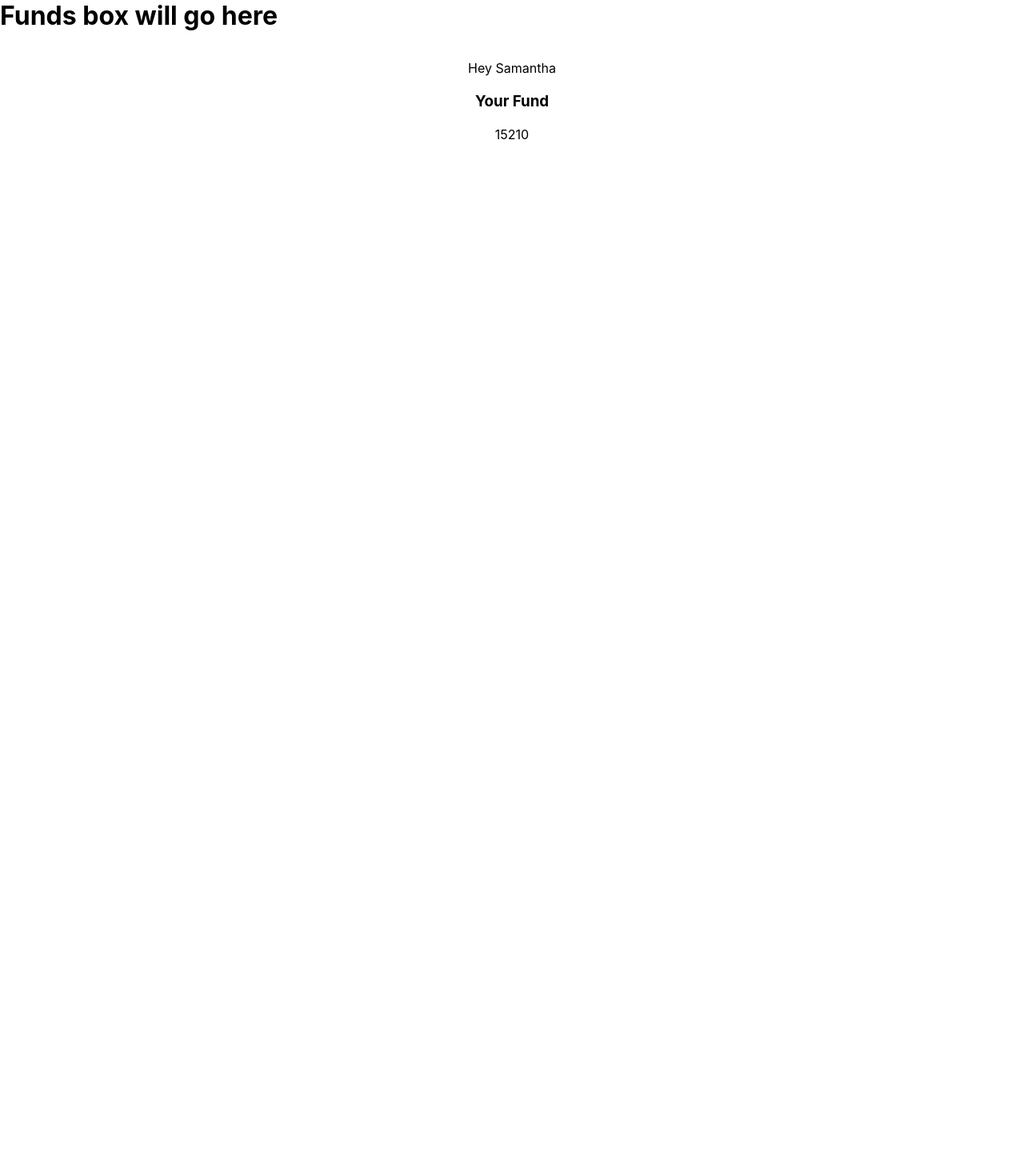
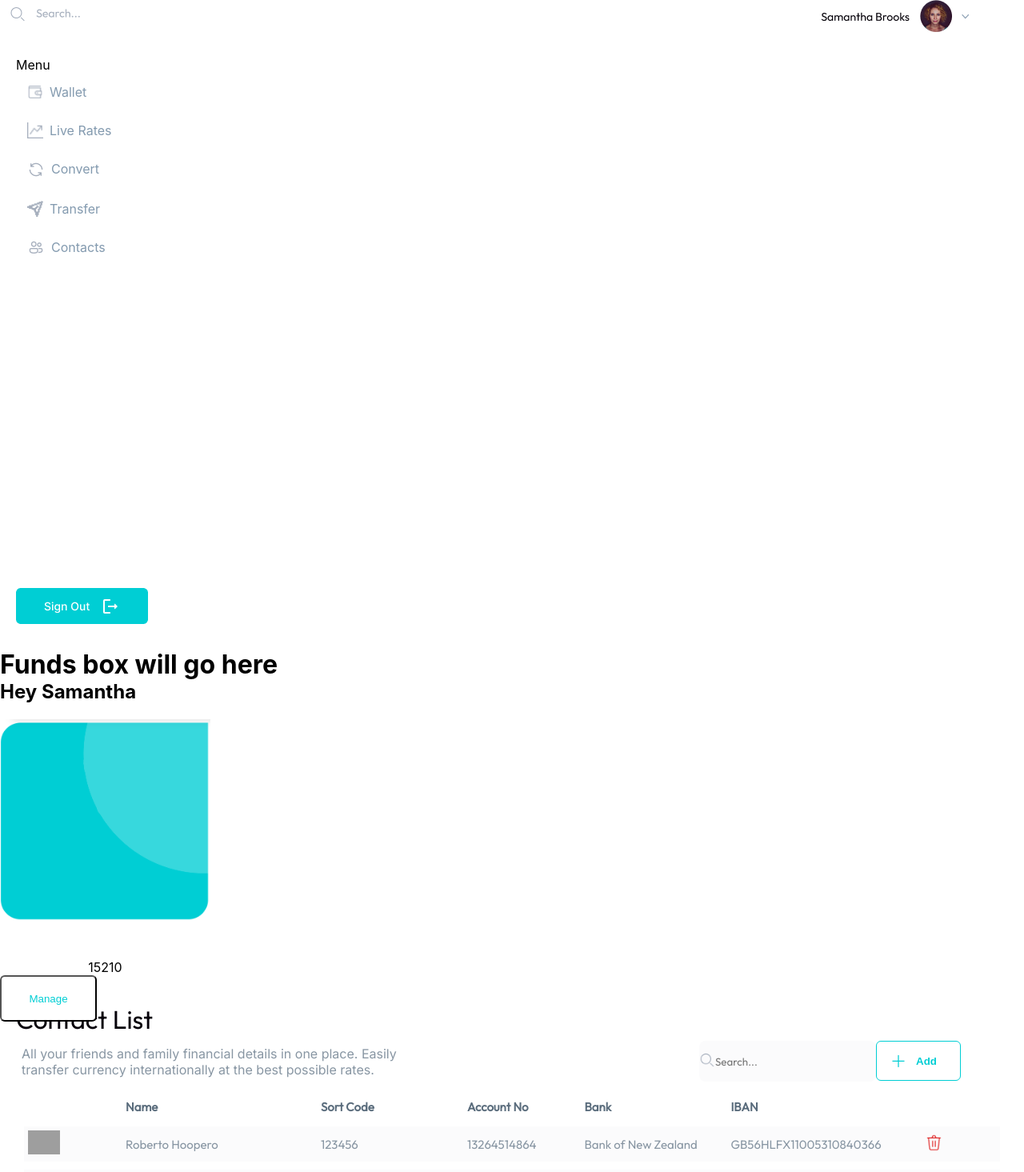
Before and after one commit to nology-tech/synergy, a React (Create React App) app: page /wallet in a window 1280 px wide. Shown: the top 1465 px of the page at 80% size. Before the commit the page ends 800 px from the top, so only its background shows below. Built offline with nearby package versions, Linux system fonts and the light colour scheme; grey boxes are pictures that could not be loaded.

Commit message:
style changes and etc

```diff
--- a/src/components/FundsBox/FundsBox.jsx
+++ b/src/components/FundsBox/FundsBox.jsx
@@ -1,15 +1,24 @@
 import React from "react";
 import "./FundsBox.scss";
+import BlueSquare from "../../assets/images/wallet_bluesquare.png"
+
 
 const FundsBox = (props) => {
   const { fundsAmount, forConverter, name } = props;
+
   return (
     <>
-      <div className="fundsbox__firstName">{"Hey " + name}</div>
+    <h2 className="Greeting__firstName">{"Hey " + name}</h2>
       <div className="fundsBox">
-        <h3>Your Fund</h3>
+        <div className="fundsBox__content">
+          <img className="fundsBox_square" src={BlueSquare} alt="BlueSquareBox"/>
+            <h3 className="fundsBox__content__title">Your Fund</h3>
+            <div className="fundsBox__content__amount">{fundsAmount}</div>
+            <button className="fundsBox__content__manage"> Manage </button>
+        </div>
+
       </div>
-      <div className="fundsBox__amount">{fundsAmount}</div>
+
     </>
   );
 };
--- a/src/components/FundsBox/FundsBox.scss
+++ b/src/components/FundsBox/FundsBox.scss
@@ -2,16 +2,53 @@
 
 .fundsBox{
     display: flex;
-    justify-content: center;
+    align-items: flex-start;
     margin-top: 20px;
+    // background-image: url("../../assets/images/wallet_bluesquare.png");
+    // background-repeat:no-repeat;
+
+    img {
+        height: 252px;
+        width: 263px;
+        left: 0px;
+        top: 0px;
+    }
+    &__content{
+
+            &__title {
+                display: flex;
+                justify-content: left;
+                color: $color-white;
+                font-style: normal;
+                font-weight: 500;
+                line-height: 24px;
+            }
+            &__amount{
+                display: flex;
+                justify-content: center;
+                margin-top: 20px;
+            }
+            &__manage{
+                height: 58px;
+                width: 121px;
+                background-color: $color-white;
+                border-radius: 6px;
+                position: absolute;
+                flex-direction: row;
+                color: $color-middle-blue;
+            }
+    }
 }
-.fundsbox__firstName{
+
+.fundsBox__firstName{
     display: flex;
     justify-content: center;
     margin-top: 36px;
 }
-.fundsBox__amount{
-    display: flex;
-    justify-content: center;
-    margin-top: 20px;
-}
+
+
+
+
+// .fundsBox__square{
+//     position: absolute;
+// }
--- a/src/containers/Wallet/Wallet.jsx
+++ b/src/containers/Wallet/Wallet.jsx
@@ -1,18 +1,28 @@
-import React from 'react'
-import FundsBox from '../../components/FundsBox/FundsBox'
-import userInfo from '../../data/userInfo.js'
+import React from 'react';
+import FundsBox from '../../components/FundsBox/FundsBox';
+import userInfo from '../../data/userInfo.js';
+import NavMenu from '../../components/NavMenu/NavMenu';
+import ContactContainer from '../ContactContainer/ContactContainer';
+import NavBar from "../../assets/images/navbar.png";
 
 const Wallet = () => {
   return (
-    <div>
-        <h1>Funds box will go here</h1>
-        {/* {console.log(userInfo[0].accountBalance)}; */}
+    <div className='walletPage'>
+      <div className='walletPage__placeHolder'>
+          <div className="walletPage__placeHolder__Navbar"> <img src={NavBar} alt="NavBar" /> </div>
+          <div className="walletPage__placeHolder__NavMenu"> <NavMenu /> </div>
+      </div>
+      <div className='walletPage__details'>
+          <h1 className='walletPage__details__title'>Funds box will go here</h1>
+          {/* {console.log(userInfo[0].accountBalance)}; */}
+          <FundsBox
+          name = {userInfo[0].firstName}
+          fundsAmount = {userInfo[0].accountBalance} />
 
-        <FundsBox
-        name = {userInfo[0].firstName}
-        fundsAmount = {userInfo[0].accountBalance} />
+          <div className='walletPage__details__contacts'> <ContactContainer /> </div>
+      </div>
+    </div>
 
-    </div>
   )
 }
 
--- a/src/containers/Wallet/Wallet.scss
+++ b/src/containers/Wallet/Wallet.scss
@@ -0,0 +1,26 @@
+.walletPage{
+    text-align: center;
+    display: flex;
+    flex-direction: column;
+    justify-content: left;
+    margin: 20px;
+    padding: 15px;
+
+    &__placeHolder{
+        border: 5px solid red;
+        &__Navbar {
+         border: 5px solid red;
+        }
+
+        &__NavMenu {
+         border: 5px solid green;
+        }
+}
+
+
+
+
+
+
+
+}
```
Also changed, not shown: src/assets/images/wallet_bluesquare.png (added).
